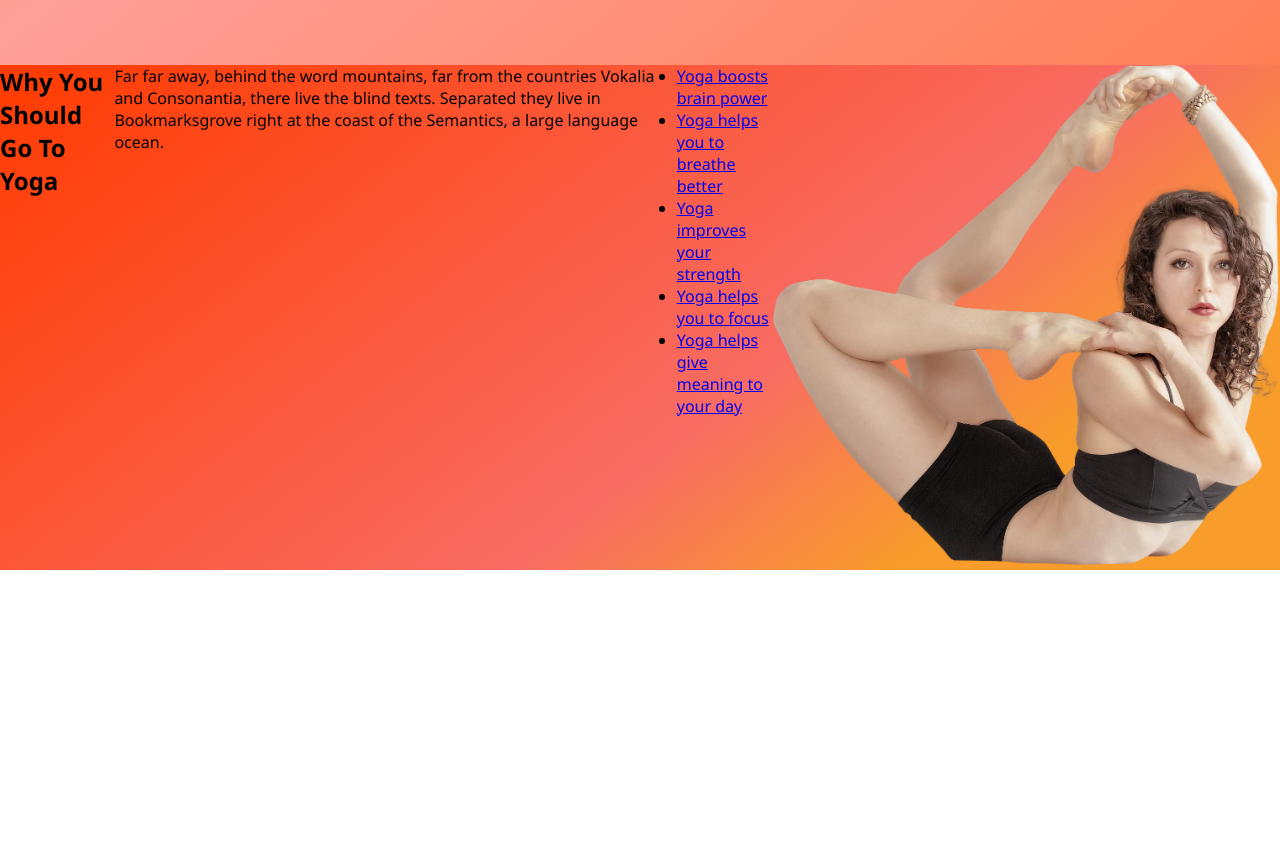
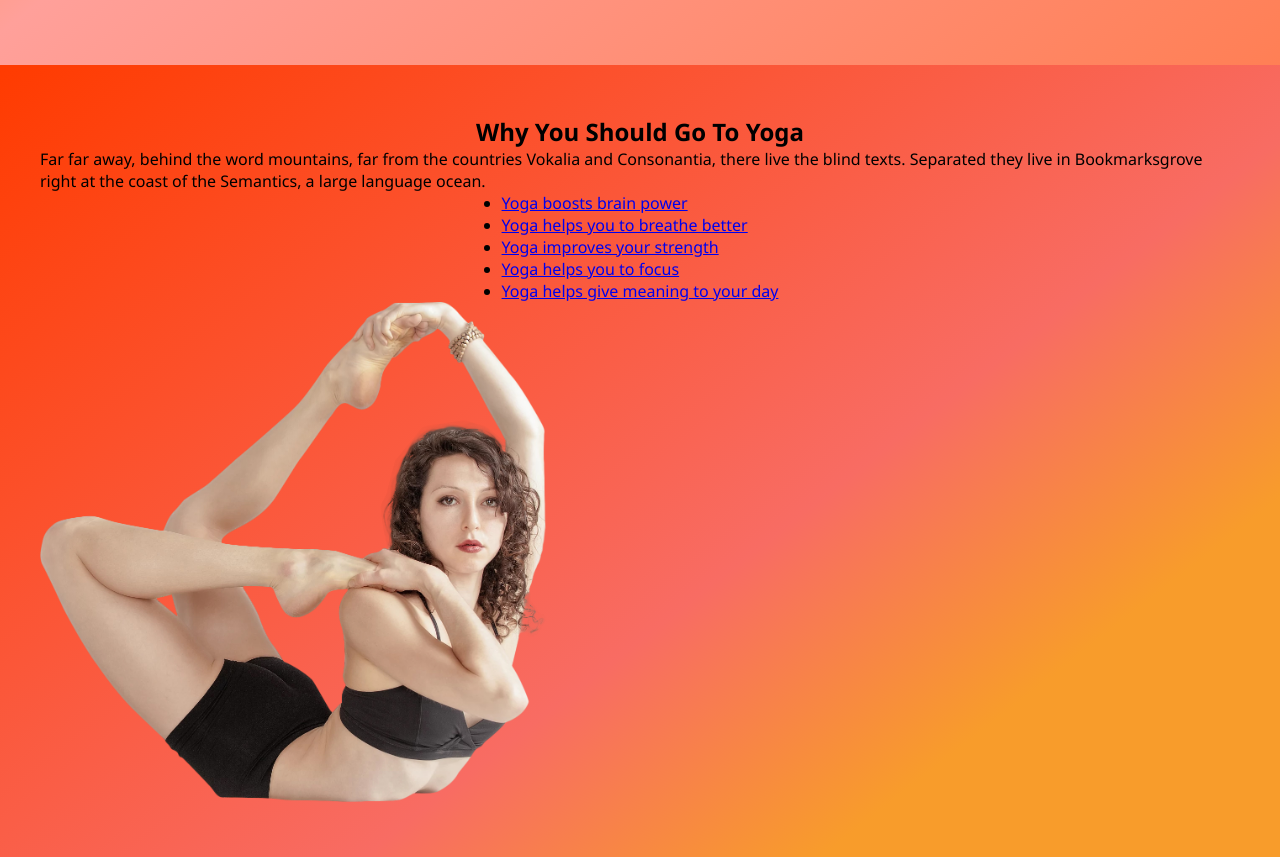
Before and after one commit to ayushsoni1010/AsanaAesthetic, a plain HTML site: page index.html in a window 1280 px wide. Shown: the part 731-1588 px from the top of the page. Before the commit the page ends 1301 px from the top, so only its background shows below. Drawn offline with Linux system fonts and the light colour scheme.

Commit message:
Updating changes

```diff
--- a/index.html
+++ b/index.html
@@ -56,6 +56,8 @@
 
     <section>
         <div class="container">
+            <div class="content">
+
                 <h1>Why You Should Go To Yoga</h1>
                 <p>Far far away, behind the word mountains, far from the countries Vokalia and Consonantia, there live the blind texts.
                     Separated they live in Bookmarksgrove right at the coast of the Semantics, a large language ocean.</p>
@@ -69,6 +71,7 @@
                             <li><a href="#">Yoga helps give meaning to your day</a></li>
                         </ul>
                     </div>
+            </div>
             <div class="yoga">
                 <div class="yogaimage">
                     <img src="images/x2.webp" alt="">
--- a/style.css
+++ b/style.css
@@ -126,11 +126,13 @@ body{
     background: rgb(255,59,0);
     background: linear-gradient(142deg, rgba(255,59,0,1) 0%, rgba(248,108,99,1) 60%, rgb(248, 156, 43) 80%);
     display: flex;
-    justify-content:right;
+    flex-wrap: wrap;
+    flex-direction: column;
+    padding: 50px 40px;
 }
-.container h1,p{
+.container .content{
     display: flex;
-    position: relative;
-
-    justify-content: right;
+    flex-direction: column;
+    justify-content: center;
+    align-items: center;
 }
```
Lines whose indentation alone changed are shown as unchanged.
